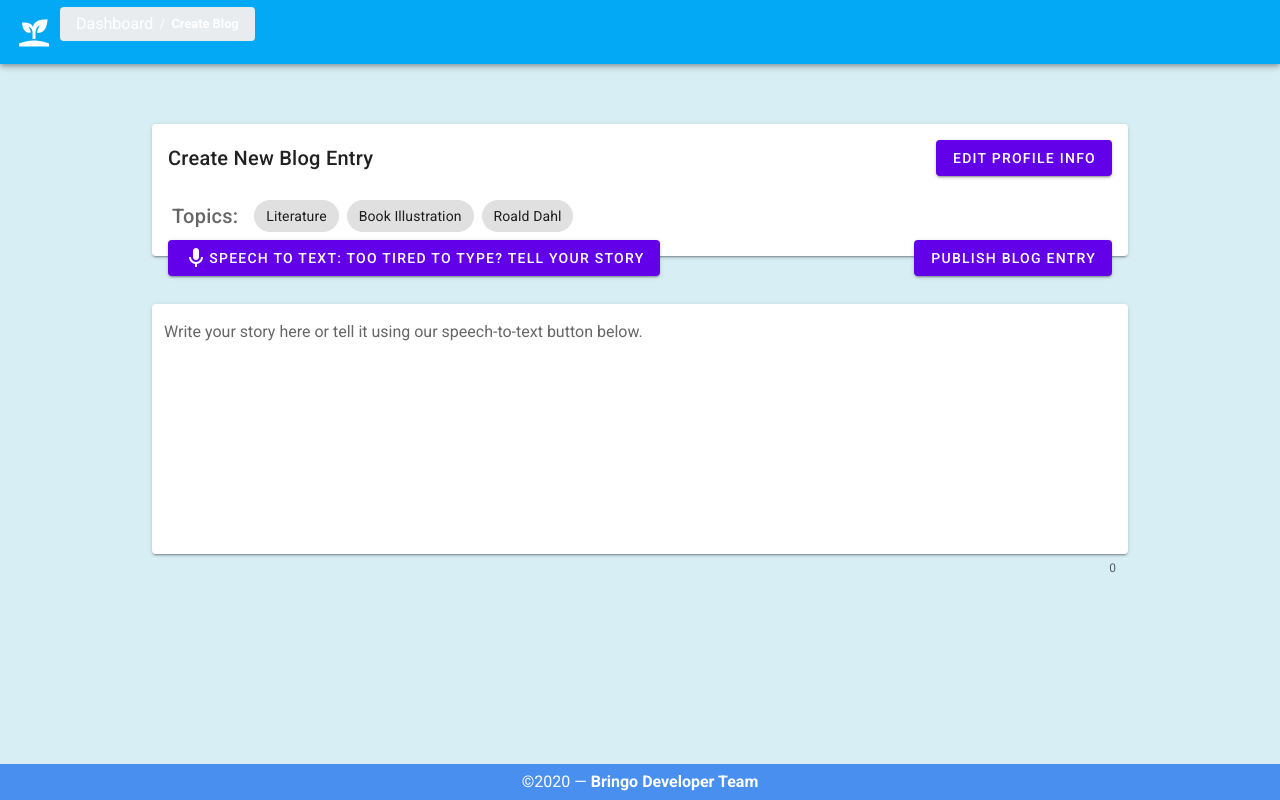
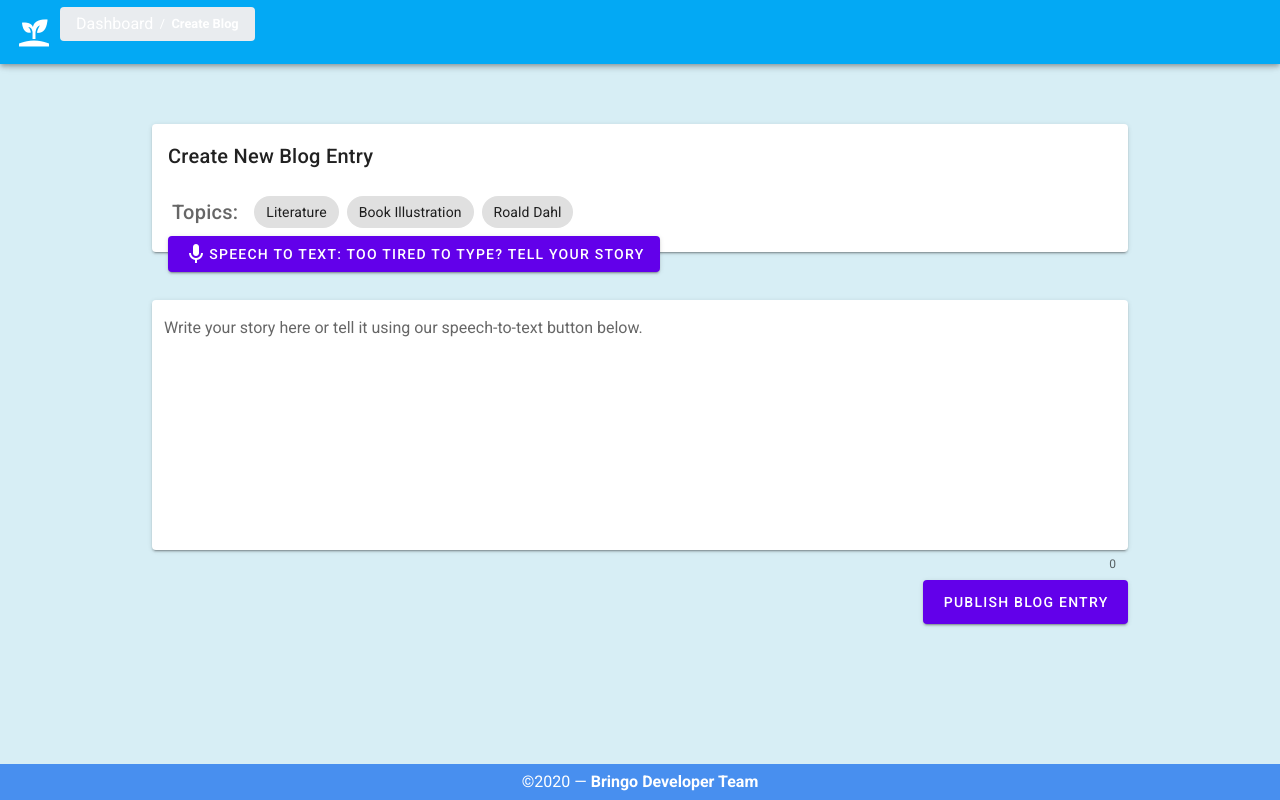
Before and after one commit to joyliu-q/Bringo, a Vue app in the folder bringo/: page /create_blog in a window 1280 px wide. Built offline with nearby package versions, Linux system fonts and the light colour scheme.

Commit message:
minor changes to createblog.vue

```diff
--- a/bringo/src/views/CreateBlog.vue
+++ b/bringo/src/views/CreateBlog.vue
@@ -13,13 +13,6 @@
                         <v-card-title>
                             Create New Blog Entry
                             <v-spacer></v-spacer>
-                            <!--Edit button for Profile-->
-                            <v-btn
-                                flat color="deep-purple accent-4 white--text"
-                                @click="toggleEdit()"
-                            >
-                                {{ editProfile ? 'Confirm Profile Changes' : 'Edit Profile Info' }}
-                            </v-btn>
                         </v-card-title>
                         <v-card-text>
                             <v-chip-group
@@ -60,13 +53,6 @@
                                 <v-icon>{{ editProfile ? 'mdi-microphone-outline' : 'mdi-microphone'}}</v-icon>
                                 {{ editProfile ? 'Pause/Stop: I\'m Finished' : 'Speech to Text: Too Tired to Type? Tell Your Story' }}
                             </v-btn>
-                            <!--Publish Button-->
-                            <v-btn
-                                flat color="deep-purple accent-4 white--text"
-                                style="float: right"
-                            >
-                                Publish Blog Entry
-                            </v-btn>
                         </v-card-text>
                     </v-card>
                     <v-textarea
@@ -78,6 +64,13 @@
                         counter
                         :value="comment"
                     ></v-textarea>
+                    <!--Publish Button-->
+                    <v-btn large
+                        flat color="deep-purple accent-4 white--text"
+                        style="float: right"
+                    >
+                        Publish Blog Entry
+                    </v-btn>
                 </v-container>
             </v-content>
         </div>
```
